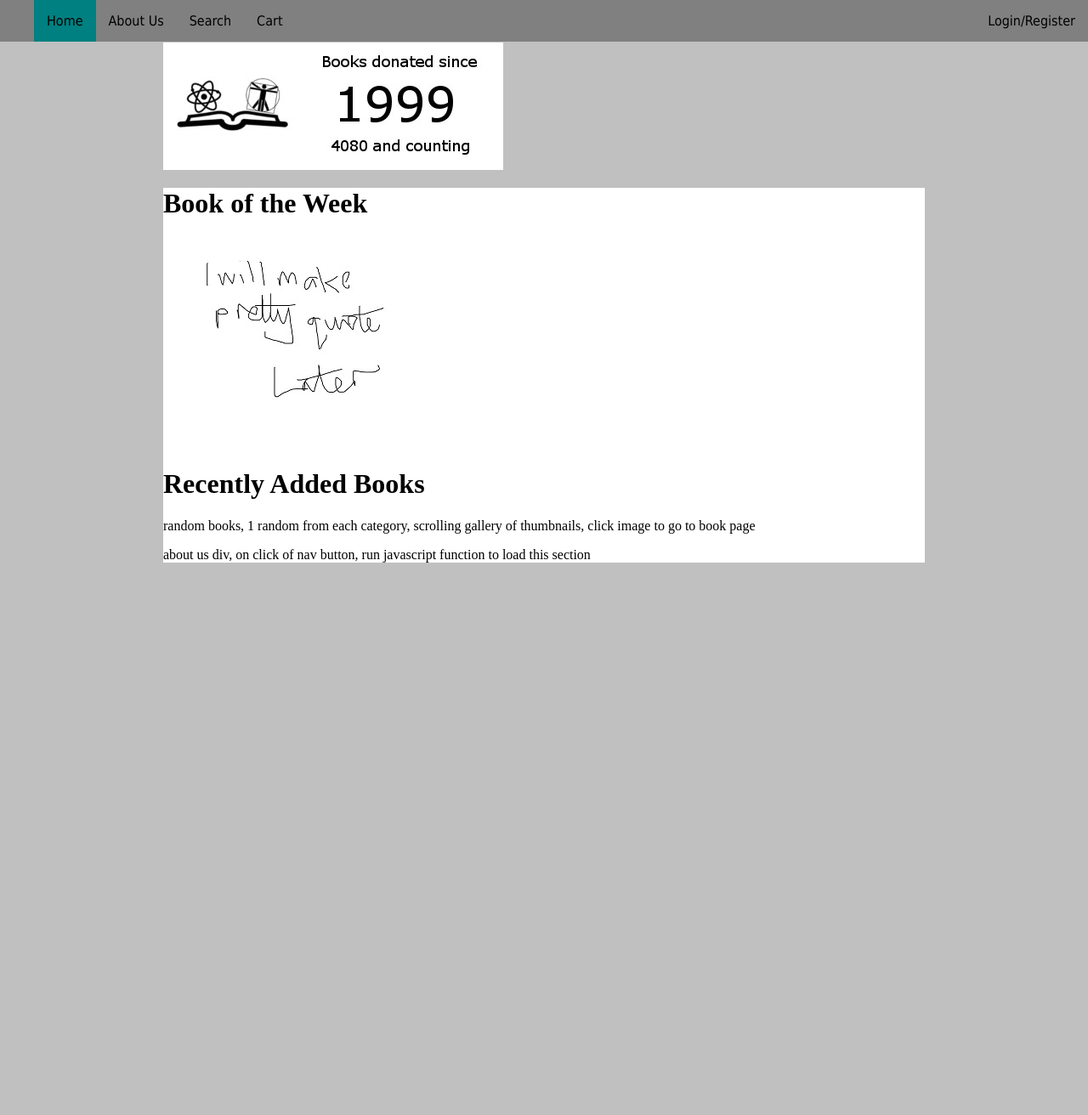
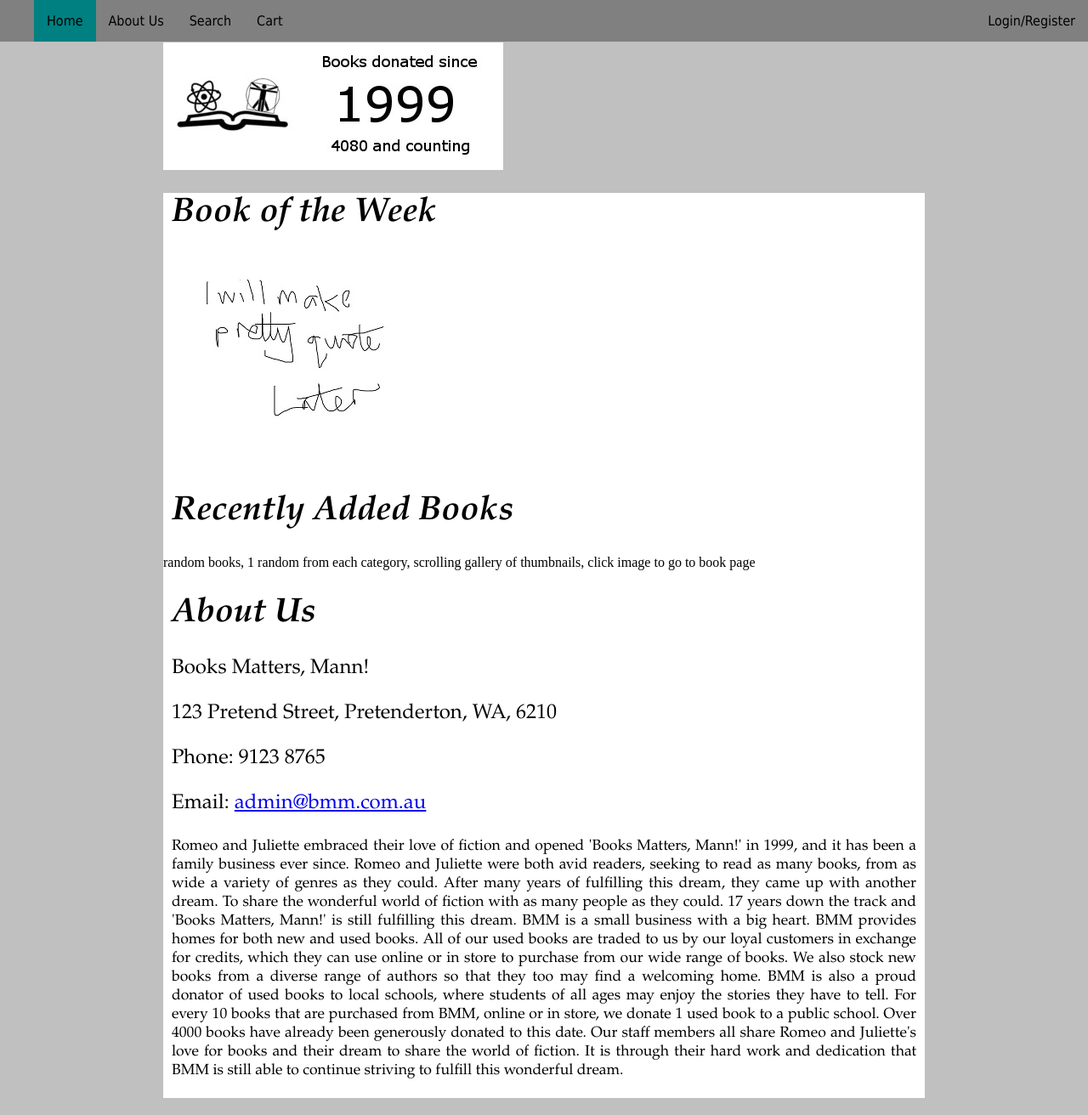
Before and after one commit to Ka-Ma/ICT286, a PHP site: page /home.html in a window 1280 px wide. Shown: the whole page at 85% size. Before the commit the page ends 662 px from the top, so only its background shows below. Run offline with PHP 8.4, Linux system fonts and the light colour scheme; data that the repository does not hold is empty.

Commit message:
Add files via upload

```diff
--- a/css/home.css
+++ b/css/home.css
@@ -55,6 +55,8 @@ div.navigation li a:hover {
 
 .main-content {
 background-color: white;
+padding-bottom: 1px;
+margin-bottom: 20px;
 }
 
 div.float-left {
@@ -75,3 +77,45 @@ div.quote img {
  height: auto;
  margin: 0;
 }
+
+/* titles and headers */
+h1 {
+ font-family: "Book Antiqua", Palatino, "Palatino Linotype", "Palatino LT STD", Georgia, serif;
+ font-size: 250%;
+ font-weight: 700;
+ font-style: italic;
+ margin-left: 10px;
+}
+
+h2 {
+ font-family: "Book Antiqua", Palatino, "Palatino Linotype", "Palatino LT STD", Georgia, serif;
+ font-size: 200%;
+ font-weight: 600;
+ font-style: italic;
+ margin-left: 10px;
+}
+
+h3 {
+ font-family: "Book Antiqua", Palatino, "Palatino Linotype", "Palatino LT STD", Georgia, serif;
+ font-size: 175%;
+ font-weight: 450;
+ font-style: italic;
+ margin-left: 10px;
+}
+
+p.header {
+ font-family: "Book Antiqua", Palatino, "Palatino Linotype", "Palatino LT STD", Georgia, serif;
+ font-size: 150%;
+ font-weight: 300;
+ margin-left: 10px;
+}
+
+p.text {
+ font-family: "Book Antiqua", Palatino, "Palatino Linotype", "Palatino LT STD", Georgia, serif;
+ font-size: 110%;
+ font-weight: 200;
+ margin-left: 10px;
+ margin-right: 10px;
+ margin-bottom: 20px;
+ text-align: justify;
+}
--- a/home.html
+++ b/home.html
@@ -36,8 +36,8 @@
   </div>
 
   <div class="main-content">
-    <div id="home-page">
-		<div id="bookOfWk" style="50%">
+	<div id="home-page">
+		<p><div id="bookOfWk" style="50%">
 			<script>showBookOfWk(11111111);</script>
 			book of the week (in this case bookID = 11111111) js to get the book
 			image thumbnail href to book page, synopsis on right
@@ -59,10 +59,28 @@
 
 		<div id="randBk">
 			random books, 1 random from each category, scrolling gallery of thumbnails, click image to go to book page
-		</div>
+		</div></p>
 	</div>
 	<div id="aboutUs-page">
-	<p>about us div, on click of nav button, run javascript function to load this section</p>
+	<h1>About Us</h1>
+	<p class = "header">Books Matters, Mann!</p>
+        <p class = "header">123 Pretend Street, Pretenderton, WA, 6210</p>
+        <p class = "header">Phone: 9123 8765</p>
+        <p class = "header">Email: <a href = \"mailto:admin@bmm.com.au\"> admin@bmm.com.au </a></p>
+        <p class = "text">Romeo and Juliette embraced their love of fiction and opened 'Books Matters, Mann!' in 1999,
+        and it has been a family business ever since. Romeo and Juliette were both avid readers, seeking to read
+        as many books, from as wide a variety of genres as they could. After many years of fulfilling this dream,
+        they came up with another dream. To share the wonderful world of fiction with as many people as they
+        could. 17 years down the track and 'Books Matters, Mann!' is still fulfilling this dream. BMM is a small
+        business with a big heart. BMM provides homes for both new and used books. All of our used books are
+        traded to us by our loyal customers in exchange for credits, which they can use online or in store to
+        purchase from our wide range of books. We also stock new books from a diverse range of authors so that they
+	too may find a welcoming home. BMM is also a proud donator of used books to local schools, where
+        students of all ages may enjoy the stories they have to tell. For every 10 books that are purchased
+        from BMM, online or in store, we donate 1 used book to a public school. Over 4000 books have already been
+	generously donated to this date. Our staff members all share Romeo and Juliette's love for books and their
+	dream to share the world of fiction. It is through their hard work and dedication that BMM is still able
+	to continue striving to fulfill this wonderful dream. </p>
 	</div>
 	<!--etc-->
   </div>
--- a/js/home.js
+++ b/js/home.js
@@ -15,9 +15,32 @@ function carousel(indx, classNm) {
     setTimeout(carousel, 3000); // Change image every 3 seconds
 }
 
+function loadHome() {
+	console.log("Loading home page");
+	//document.getElementById("home-page").innerHTML ="";
+
+	updateActive("aboutUs");
+}
+
 function loadAboutUs() {
 	console.log("Loading about us");
-	document.getElementById("aboutUs-page").innerHTML = "<p>I have loaded the About Us page</p>";
+	/*document.getElementById("aboutUs-page").innerHTML =
+	"<p>Books Matters, Mann!</p>" +
+	"<p>123 Pretend Street, Pretenderton, WA, 6210</p>" +
+        "<p>Phone: 9123 8765</p>" +
+	"<p>Email: <a href = \"mailto:admin@bmm.com.au\"> admin@bmm.com.au </a></p>" +
+	"<p>Romeo and Juliette embraced their love of fiction and opened 'Books Matters, Mann!' in 1999, and it " +
+	"has been a family business ever since. Romeo and Juliette were both avid readers, seeking to read " +
+	"as many books, from as wide a variety of genres as they could. After many years of fulfilling this dream, " +
+	"they came up with another dream. To share the wonderful world of fiction with as many people as they " +
+	"could. 17 years down the track and 'Books Matters, Mann!' is still fulfilling this dream. BMM is a small " +
+	"business with a big heart. BMM provides homes for both new and used books. All of our used books are " +
+	"traded to us by our loyal customers in exchange for credits, which they can use online or in store to " +
+	"purchase from our wide range of books. We also stock new books from a variety of authors so that they " +
+	"too may find a welcoming home. BMM is also a proud donator of used books to local schools, where " +
+	"students of all ages may enjoy the stories they have to tell. For every 10 books that are purchased " +
+	"from BMM, online or in store, we donate 1 used book. We have already donated over 4000 books to this " +
+	"date. </p>";*/
 
 	updateActive("aboutUs");
 }
```
